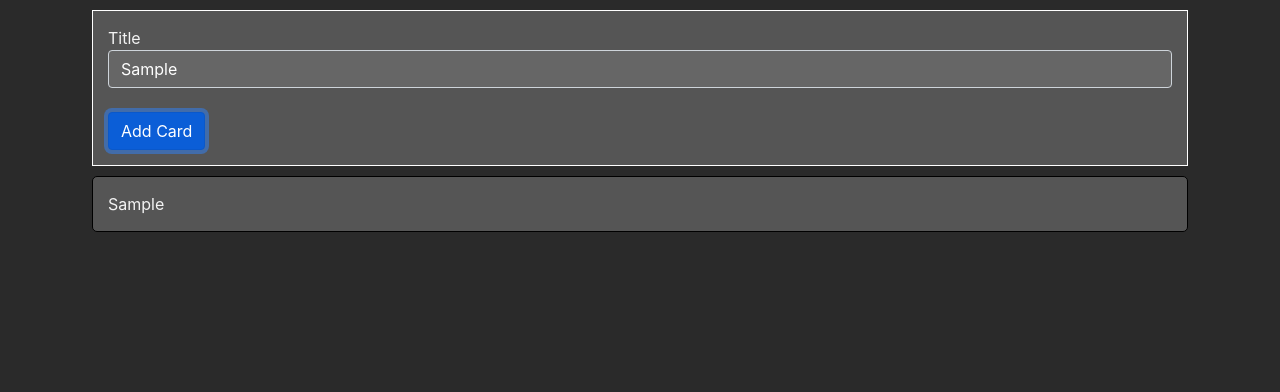
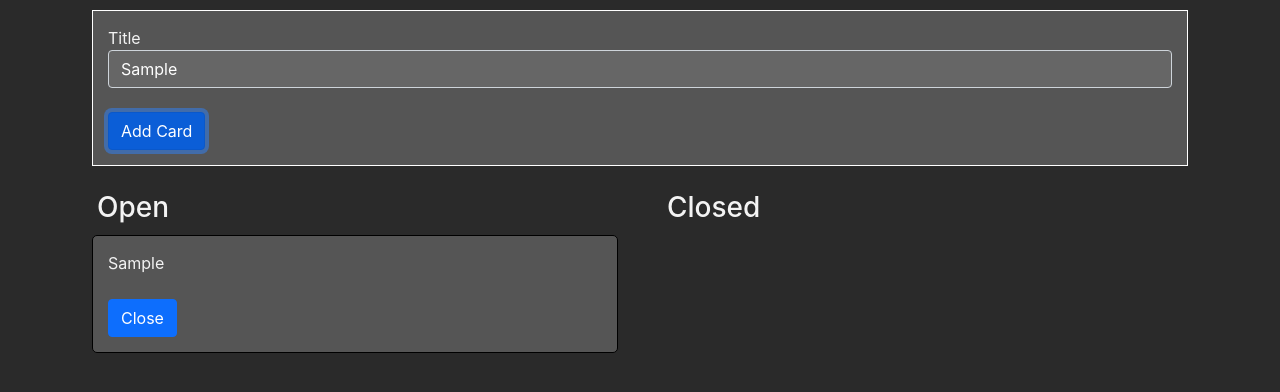
Before and after one commit to VincentShaneFinn/portfolio-workshop, a React (Create React App) app: page / in a window 1280 px wide. Both pictures are taken after typing "Sample" into the empty fields and a click on the button "Add Card". Shown: the top 392 px of the page. Built offline with nearby package versions, Linux system fonts and the light colour scheme.

Commit message:
support closing cards

```diff
--- a/src/presentation/components/kanban-board.scss
+++ b/src/presentation/components/kanban-board.scss
@@ -20,3 +20,10 @@ $gray-6: #666;
         background: $gray-6;
     }
 }
+
+.kanban-lists {
+    h3 {
+        padding: 15px;
+        padding-bottom: 0;
+    }
+}
--- a/src/presentation/components/kanban-board.tsx
+++ b/src/presentation/components/kanban-board.tsx
@@ -1,30 +1,53 @@
 import React, { Component } from 'react';
 import './kanban-board.scss';
 
-interface KanbanBoardProps {
+interface KanbanBoardState {
     cardTitle: string,
-    cards: Array<string>
+    openList: Array<string>,
+    closedList: Array<string>
 }
 
-class KanbanBoard extends Component<{}, KanbanBoardProps> {
+class KanbanBoard extends Component<{}, KanbanBoardState> {
     constructor(props?: any) {
         super(props);
         this.addCard = this.addCard.bind(this);
+        this.moveCard = this.moveCard.bind(this);
     }
 
     state = {
         cardTitle: "",
-        cards: []
+        openList: [] as Array<string>,
+        closedList: [] as Array<string>
     };
 
     addCard() {
         this.setState(prevState => ({
-            cards: [...prevState.cards, prevState.cardTitle]
+            openList: [...prevState.openList, prevState.cardTitle]
         }));
     }
 
-    getCards() {
-        return this.state.cards.map((cardTitle) =>
+    moveCard(index: number) {
+        let closedCard = this.state.openList[index];
+        let newOpenCards = this.state.openList.filter((_, i) => i != index);
+
+        this.setState(prevState => ({
+            openList: newOpenCards,
+            closedList: [...prevState.closedList, closedCard]
+        }));
+    }
+
+    getOpenList() {
+        return this.state.openList.map((cardTitle, index) =>
+            <div className="kanban-card" key={cardTitle}>
+                <div className="kanban-card-title">{cardTitle}</div>
+                <br />
+                <button className="btn btn-primary close-kanban-card-btn" onClick={() => this.moveCard(index)}>Close</button>
+            </div>
+        );
+    }
+
+    getClosedList() {
+        return this.state.closedList.map((cardTitle) =>
             <div className="kanban-card" key={cardTitle}>
                 <div className="kanban-card-title">{cardTitle}</div>
             </div>
@@ -44,8 +67,19 @@ class KanbanBoard extends Component<{}, KanbanBoardProps> {
                     <br />
                     <button className="btn btn-primary add-kanban-card-btn" onClick={this.addCard}>Add Card</button>
                 </div>
-                <div>
-                    {this.getCards()}
+                <div className="row kanban-lists">
+                    <div className="col-6">
+                        <h3>Open</h3>
+                        <div className="open-list">
+                            {this.getOpenList()}
+                        </div>
+                    </div>
+                    <div className="col-6">
+                        <h3>Closed</h3>
+                        <div className="closed-list">
+                            {this.getClosedList()}
+                        </div>
+                    </div>
                 </div>
             </div>
         )
```
Also changed, not shown: 2 other files (tests, documents, lock files or other folders).
